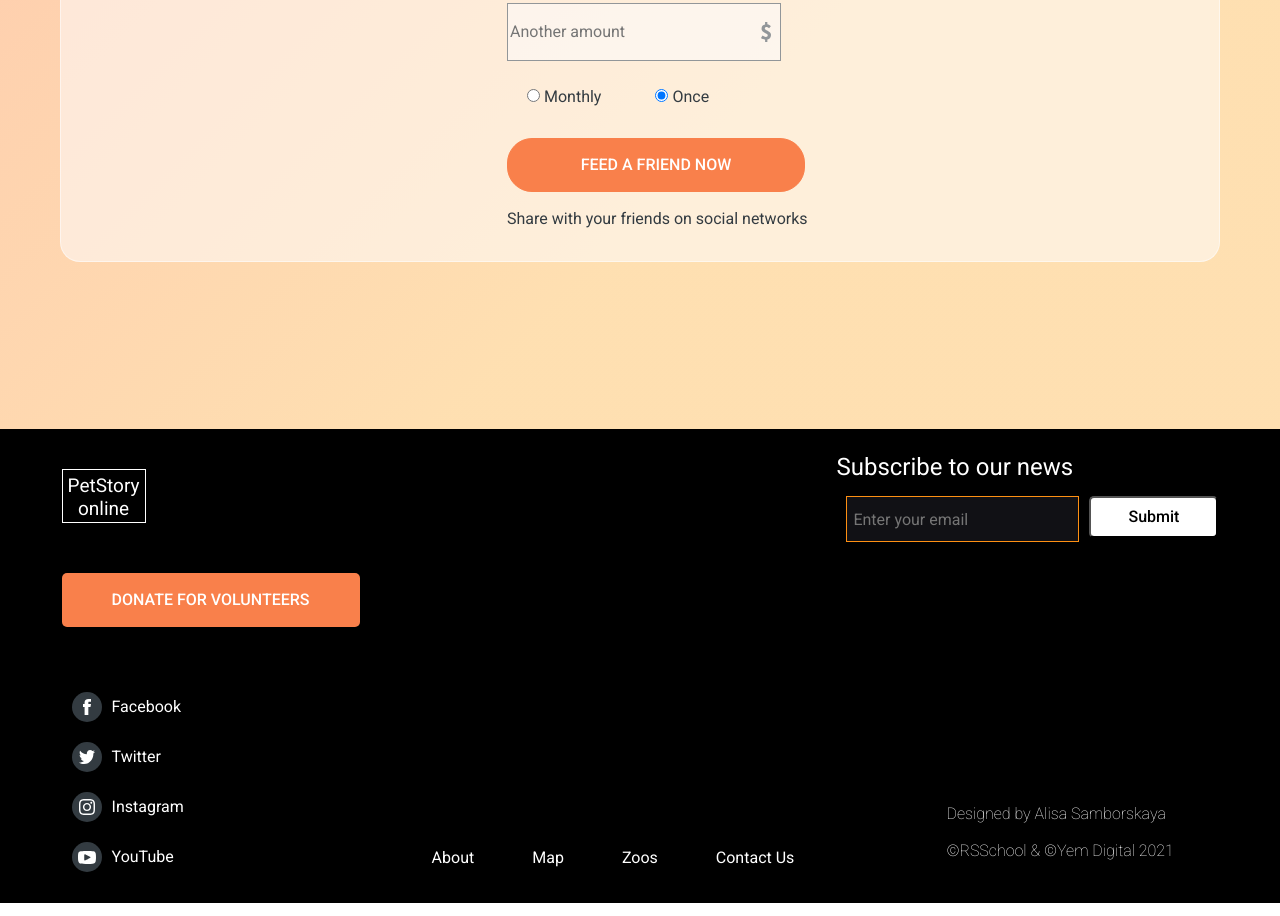
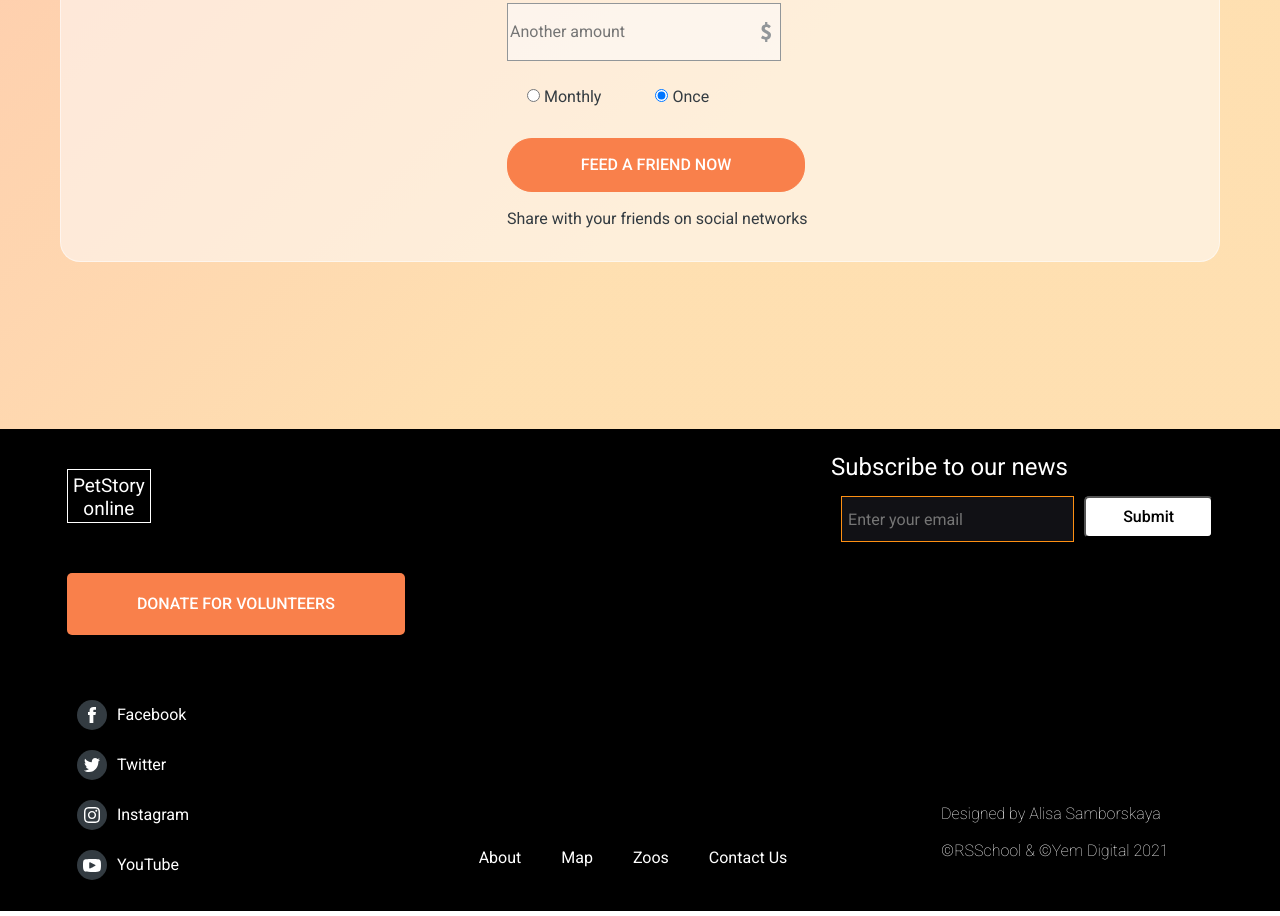
Before and after one commit to Lizardino/online-zoo, a plain HTML site: page pages/donate/index.html in a window 1280 px wide. Shown: the part 1541-2457 px from the top of the page. Drawn offline with nearby package versions, Linux system fonts and the light colour scheme.

Commit message:
fix:styles changes

```diff
--- a/pages/donate/index.html
+++ b/pages/donate/index.html
@@ -111,12 +111,12 @@
         <div class="wrapper wrapper-footer">
             <div class="column-footer">
                 <div class="block-footer-1">
-                    <a href="#Aboutus" class="logo-footer">
+                    <a href="https://Lizardino.github.io/online-zoo/pages/main/index.html"" class="logo-footer">
                         <h2 class="Petstory">PetStory online</h2>
                     </a>
 
                     <div class="button-rectangular">
-                        <button class="rectangular rectangular-colored">DONATE FOR VOLUNTEERS</button>
+                        <a href="https://lizardino.github.io/online-zoo/pages/donate/index.html" class="rectangular rectangular-colored">DONATE FOR VOLUNTEERS</a>
                     </div>
                     <div class="social-media">
                         <ul>
--- a/pages/donate/style.css
+++ b/pages/donate/style.css
@@ -68,7 +68,7 @@ body {
 }
 
 .navigation__link a {
-    padding: 0 29px 0 29px;
+    padding: 0 20px 0 20px;
     color: #FFFFFF;
     text-decoration: none;
 }
@@ -77,6 +77,7 @@ body {
     color: #F9804B;
 
 }
+
 
 h1 {
     font-family: Roboto, sans-serif;
@@ -578,8 +579,8 @@ footer {
 }
 
 .rectangular-colored {
+    display: block;
     width: 298px;
-    height: 54px;
     color: white;
     background-color: #F9804B;
     border-radius:5px;
@@ -593,6 +594,9 @@ footer {
     cursor: pointer;
     border: 0 solid transparent;
     margin-bottom: 44px;
+    text-decoration: none;
+    padding: 20px;
+
     }
 
 .rectangular-colored:hover {
@@ -653,3 +657,7 @@ footer {
     color: #929699;
 
 }
+
+a:hover{
+    color: #FE9013;
+    }
```
